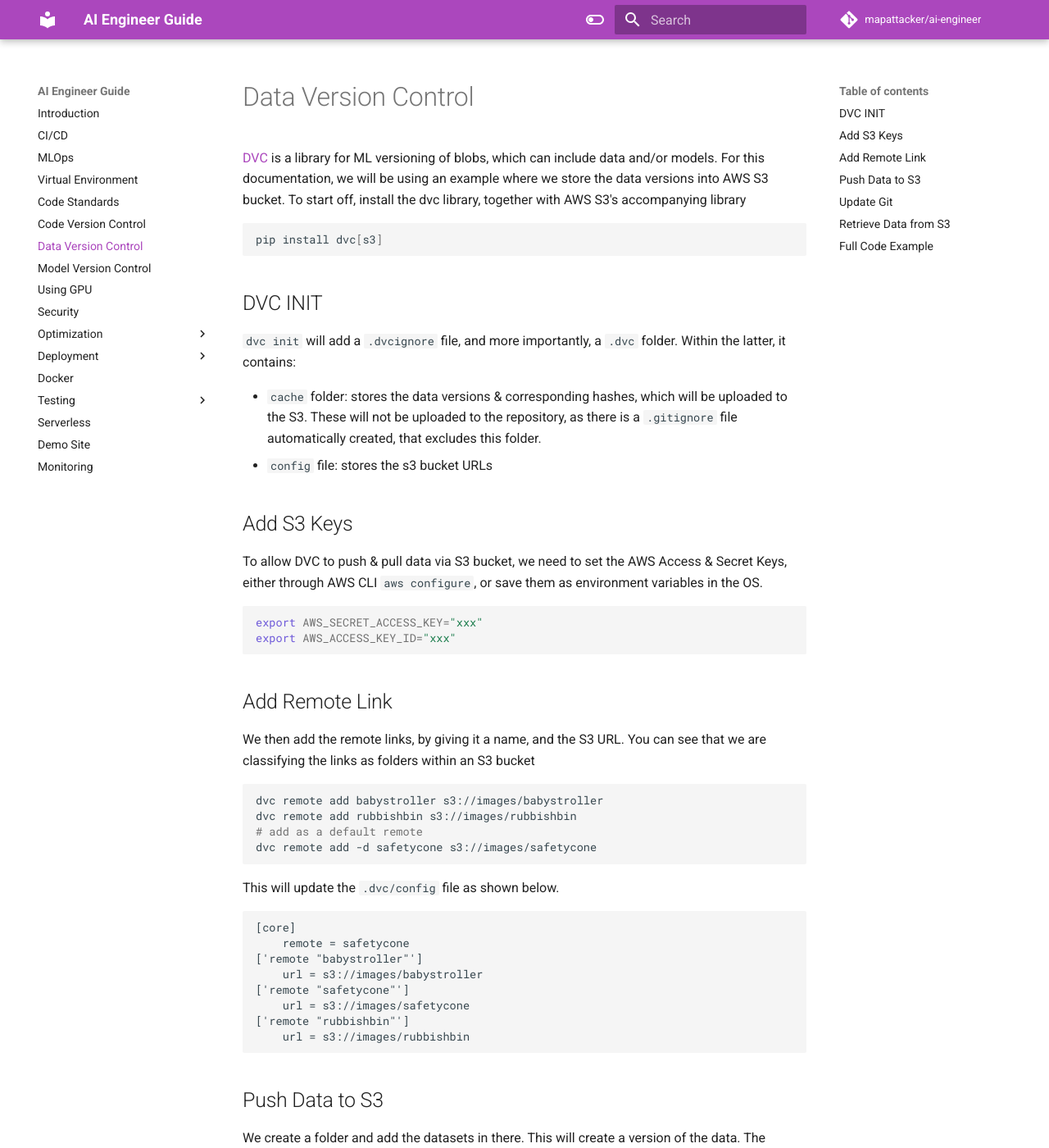
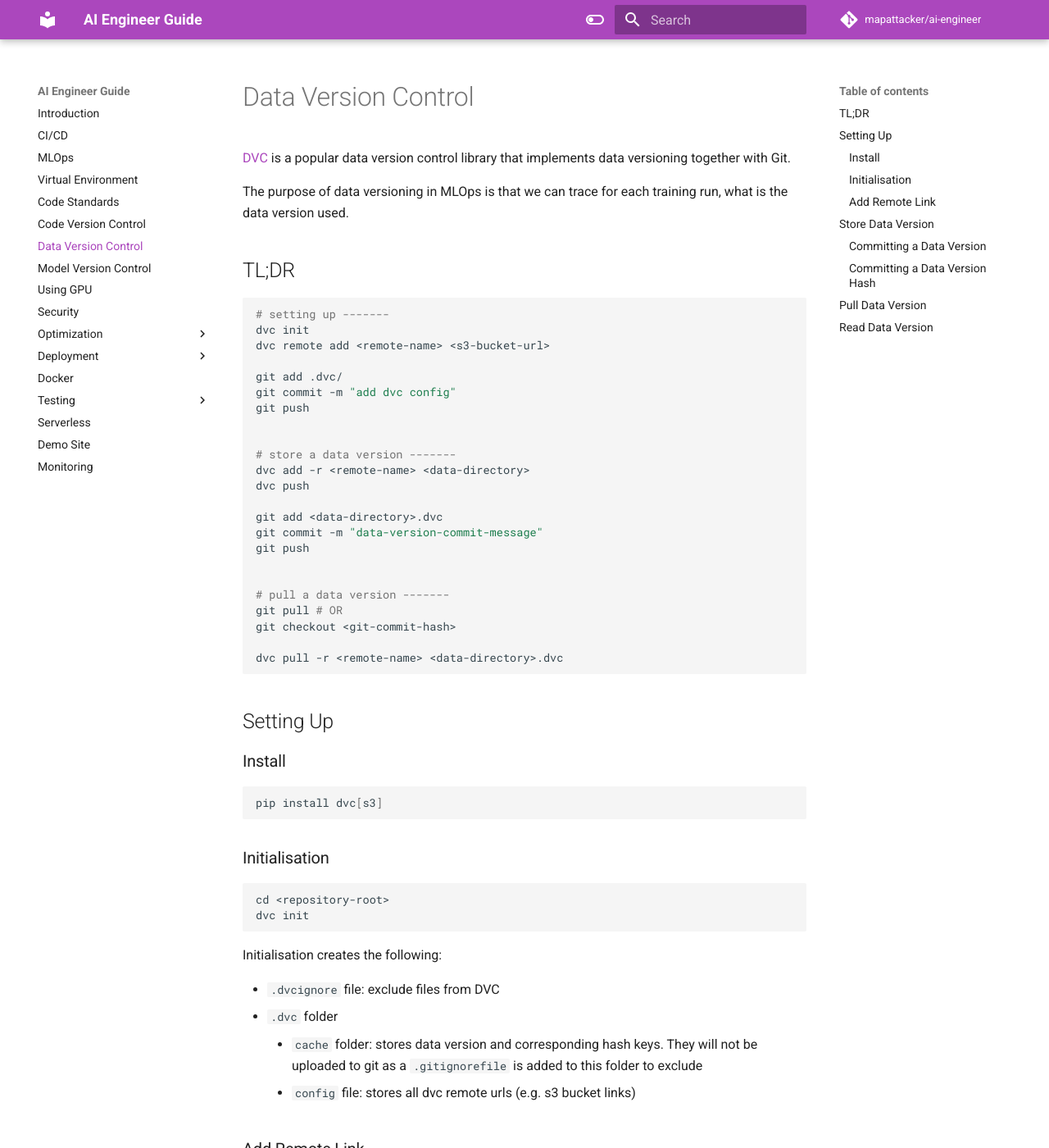
Before and after one commit to mapattacker/ai-engineer, an MkDocs documentation site: the page built from docs/dvc.md, in a window 1280 px wide and 1400 px high. Shown: the whole window at 82% size. Built offline with MkDocs 1.6.1 and Material for MkDocs 9.7.7, drawn with Linux system fonts in a browser that asks for light colours; comment, search, counter and statistics services are not loaded; some of the changed text lies outside the part shown.

Commit message:
edit docs

````diff
--- a/docs/dvc.md
+++ b/docs/dvc.md
@@ -1,89 +1,193 @@
 # Data Version Control
 
-[DVC](https://dvc.org) is a library for ML versioning of blobs, which can include data and/or models. For this documentation, we will be using an example where we store the data versions into AWS S3 bucket. To start off, install the dvc library, together with AWS S3's accompanying library
+[DVC](https://dvc.org) is a popular data version control library that implements data versioning together with Git.
+
+The purpose of data versioning in MLOps is that we can trace for each training run, what is the data version used.
+
+
+## TL;DR
+
+```bash
+# setting up -------
+dvc init
+dvc remote add <remote-name> <s3-bucket-url>
+
+git add .dvc/
+git commit -m "add dvc config"
+git push
+
+
+# store a data version -------
+dvc add -r <remote-name> <data-directory>
+dvc push
+
+git add <data-directory>.dvc
+git commit -m "data-version-commit-message"
+git push
+
+
+# pull a data version -------
+git pull # OR
+git checkout <git-commit-hash>
+
+dvc pull -r <remote-name> <data-directory>.dvc
+```
+
+
+## Setting Up
+
+### Install
 
 ```bash
 pip install dvc[s3]
 ```
 
-## DVC INIT
+### Initialisation
 
-`dvc init` will add a `.dvcignore` file, and more importantly, a `.dvc` folder. Within the latter, it contains:
-
- * `cache` folder: stores the data versions & corresponding hashes, which will be uploaded to the S3. These will not be uploaded to the repository, as there is a `.gitignore` file automatically created, that excludes this folder.
- * `config` file: stores the s3 bucket URLs
-
-## Add S3 Keys
-
-To allow DVC to push & pull data via S3 bucket, we need to set the AWS Access & Secret Keys, either through AWS CLI `aws configure`, or save them as environment variables in the OS.
-
-```bash
-export AWS_SECRET_ACCESS_KEY="xxx"
-export AWS_ACCESS_KEY_ID="xxx"
+```
+cd <repository-root>
+dvc init
 ```
 
-## Add Remote Link
+Initialisation creates the following:
+
+ * `.dvcignore` file: exclude files from DVC
+ * `.dvc` folder
+    * `cache` folder: stores data version and corresponding hash keys. They will not be uploaded to git as a `.gitignorefile` is added to this folder to exclude
+    * `config` file: stores all dvc remote urls (e.g. s3 bucket links)
+
+
+### Add Remote Link
 
 We then add the remote links, by giving it a name, and the S3 URL. You can see that we are classifying the links as folders within an S3 bucket
 
 ```bash
-dvc remote add babystroller s3://images/babystroller
-dvc remote add rubbishbin s3://images/rubbishbin
-# add as a default remote
-dvc remote add -d safetycone s3://images/safetycone
+# dvc remote add <remote-name> <s3-bucket-link>
+dvc remote add tp1 s3://rre/data/tp1
 ```
 
 This will update the `.dvc/config` file as shown below.
 
-```
-[core]
-    remote = safetycone
-['remote "babystroller"']
-    url = s3://images/babystroller
-['remote "safetycone"']
-    url = s3://images/safetycone
-['remote "rubbishbin"']
-    url = s3://images/rubbishbin
+```bash
+['remote "tp1"']
+    url = s3://rre/data/tp1
 ```
 
-## Push Data to S3
-
-We create a folder and add the datasets in there. This will create a version of the data. The details are as follows:
-
- * Add folder <foldername> with data
- * `dvc add <foldername>`
- * a file called `<foldername>.dvc` will be created
- * `.dvc/cache` folder containing the data version & hashes will be created
- * the `<foldername>` is automatically added to `.gitignore` so that the data will not be uploaded to the repository
- * Push data version to S3: `dvc push -r <remote name> <foldername>.dvc`
-
-We need to be mindful to set the remote name to the correct link else it will just use the default (core) link.
-
-
-## Update Git
-
-We then git commit the `<foldername>.dvc`, `.gitignore` & `.dvc/config` (if there are any additions of the remote links) to the repository. The git commit message/hash will be the basis to access the data version.
-
-## Retrieve Data from S3
-
-We can pull from specific dvc folders by using `dvc pull -r <remote name> <foldername>.dvc`
-
-## Full Code Example
+To assign a default remote, add a `-d` option
 
 ```bash
-# add remote link
-dvc remote add rubbishbin s3://images/rubbishbin
+dvc remote add -d tp2 s3://rre/data/tp2
+```
 
-# assume folder called rubbishbin is added with data inside
-# store data version to S3
-dvc add rubbishbin
-dvc push -r rubbishbin rubbishbin.dvc
+The updated config will be
 
-# git commit
-git add rubbishbin.dvc .dvc/config .gitignore
-git commit -m "Add init rubbishbin dataset"
+```bash
+[core]
+    remote = tp2
+['remote "tp1"']
+    url = s3://rre/data/tp1
+['remote "tp2"']
+    url = s3://rre/data/tp2
+```
+
+Commit the config file to your git repo
+
+```bash
+git add .dvc/
+git commit -m "Add dvc config"
 git push
+```
 
-# pull data
-dvc pull -r rubbishbin rubbishbin.dvc
+## Store Data Version
+
+DVC manages data versioning using two ways
+
+ 1. Publishing a data version to a remote (i.e. S3) using *DVC commands*
+ 2. Committing the data version’s hash key to a remote git repository using *Git commands*
+
+<figure>
+  <img src="https://github.com/mapattacker/ai-engineer/blob/master/images/dvc-store1.png?raw=true" style="width:100%" />
+  <figcaption></figcaption>
+</figure>
+
+<figure>
+  <img src="https://github.com/mapattacker/ai-engineer/blob/master/images/dvc-store2.png?raw=true" style="width:100%" />
+  <figcaption></figcaption>
+</figure>
+
+### Committing a Data Version
+
+ * Place your first version of your data to a directory, e.g., /data
+ * Add this data version to staging
+
+```bash
+dvc add <data-directory>/
 ```
+
+ * A file `<data-directory>.dvc` is created, containing the hash key of this data version
+ * Push the data version to remote
+
+```bash
+# if you have set a default remote
+# and only one <data-directory>.dvc file in directory
+dvc push
+
+# more specific command
+dvc push -r <remotelink-name> <data-directory>.dvc
+```
+
+### Committing a Data Version Hash
+
+ * We need to commit the <data-directory>.dvc file to git so that we can retrieve the hash key for the data version based on the git commit message, or any tags
+
+```bash
+git add <data-directory>.dvc
+git commit -m "data version 1"
+git push
+```
+
+## Pull Data Version
+
+To extract a data version, we need to
+
+ 1. pull the appropriate `<data-directory>.dvc` which contains the data version hash, using `git`
+ 2. pull the data version from S3, using `dvc`
+
+<figure>
+  <img src="https://github.com/mapattacker/ai-engineer/blob/master/images/dvc-pull1.png?raw=true" style="width:100%" />
+  <figcaption></figcaption>
+</figure>
+
+<figure>
+  <img src="https://github.com/mapattacker/ai-engineer/blob/master/images/dvc-pull2.png?raw=true" style="width:100%" />
+  <figcaption></figcaption>
+</figure>
+
+```bash
+# pull current data version hash of <data-directory>.dvc
+git pull
+
+# pull previous data version hash of <data-directory>.dvc
+git checkout <commit-hash>
+
+# pull the data version
+dvc pull
+# or more specific
+dvc pull -r <remotelink-name> <data-directory>.dvc
+```
+
+## Read Data Version
+
+The python API allows you to read **single files (only)** directly from the DVC remote. This enables you to easily integrate DVC to your data/training pipeline script.
+
+See this [link](https://dvc.org/doc/api-reference/read) for full list of arguments.
+
+```python
+import pickle
+import dvc.api
+
+text_file = dvc.api.read(path="<path-to-file-relative-to-repo-root>")
+
+pickle_file = dvc.api.read(path="<path-to-file-relative-to-repo-root>", model="rb")
+pickle_file = pickle.loads(pickle_file)
+```
````
